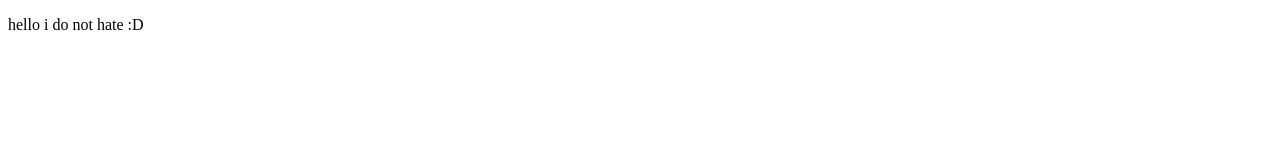
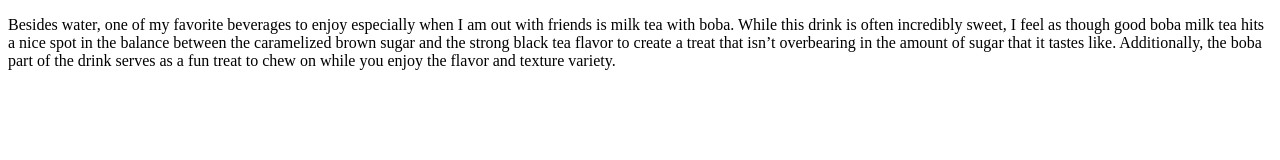
Before and after one commit to nampham5/webd152, a plain HTML site: page chapter1/index.html in a window 1280 px wide. Drawn offline with Linux system fonts and the light colour scheme.

Commit message:
boba tea review

```diff
--- a/chapter1/index.html
+++ b/chapter1/index.html
@@ -6,6 +6,9 @@
     <title>Document</title>
 </head>
 <body>
-    <p>hello i do not hate :D</p>
+    <p>Besides water, one of my favorite beverages to enjoy especially when I am out with friends is milk tea with boba.
+        While this drink is often incredibly sweet, I feel as though good boba milk tea hits a nice spot in the balance between the caramelized brown sugar and
+        the strong black tea flavor to create a treat that isn’t overbearing in the amount of sugar that it tastes like.
+        Additionally, the boba part of the drink serves as a fun treat to chew on while you enjoy the flavor and texture variety.</p>
 </body>
 </html>
```
